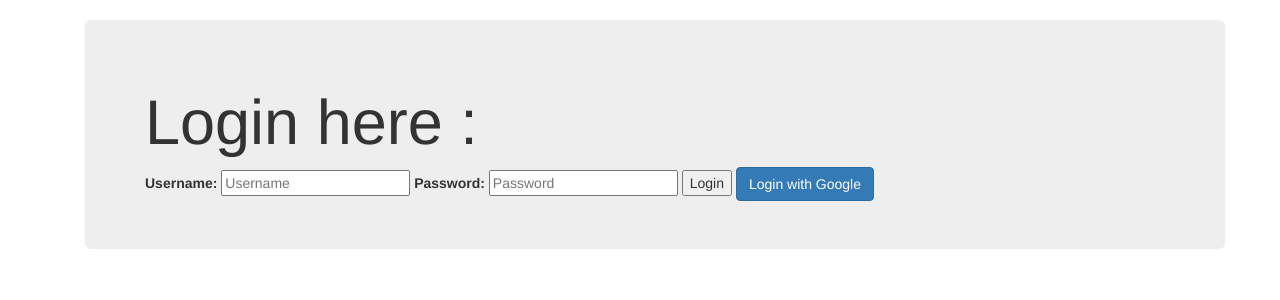
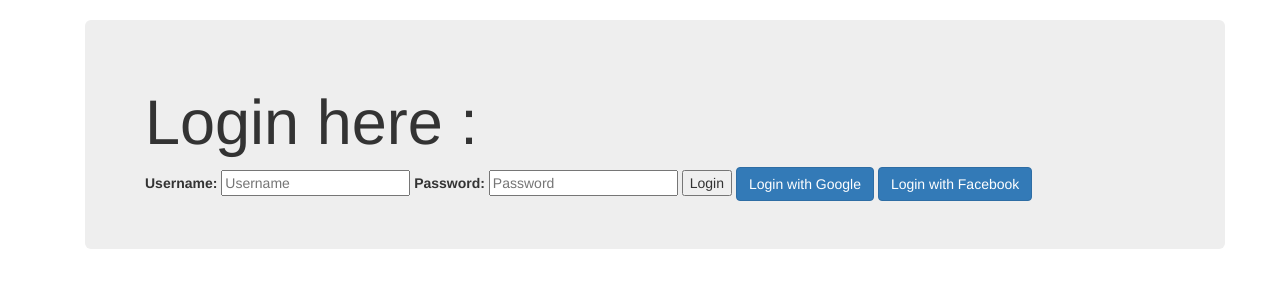
Before and after one commit to bluaries/TELLING, a Django app: page /login/user_login/ in a window 1280 px wide. Shown: the part 51-351 px from the top of the page. Run offline with Django 3.2, Linux system fonts and the light colour scheme; some libraries are stand-ins or nearby versions.

Commit message:
Add OAuth login with Facebook

```diff
--- a/mysite/settings.py
+++ b/mysite/settings.py
@@ -123,6 +123,7 @@ TEMPLATES = [
 
 AUTHENTICATION_BACKENDS = (
     'social_core.backends.google.GoogleOAuth2',
+    'social_core.backends.facebook.FacebookOAuth2',
     'django.contrib.auth.backends.ModelBackend',
 )
 
@@ -156,3 +157,6 @@ LOGOUT_REDIRECT_URL = '/'
 
 SOCIAL_AUTH_GOOGLE_OAUTH2_KEY = '556472444264-hdn1oa30q50jhg2c8j0u1vqs7v9jn233.apps.googleusercontent.com'
 SOCIAL_AUTH_GOOGLE_OAUTH2_SECRET = 'ufjZg5BYzXbfIM__STPcGmKW'
+
+SOCIAL_AUTH_FACEBOOK_KEY = "351896069246021"
+SOCIAL_AUTH_FACEBOOK_SECRET = "f082e735232d1b4ce4c674abd61882e4"
--- a/templates/login/index.html
+++ b/templates/login/index.html
@@ -12,9 +12,13 @@
       <p>Logged as {{ user.username }}</p>
       <a class="btn btn-primary" href="{% url 'logout' %}">Logout</a>
     {% else %}
-    <!-- login with google -->
+    <!-- login with Google -->
       <a class="btn btn-primary" href="{% url 'social:begin' 'google-oauth2' %}">
         Login with Google
+      </a>
+      <!-- login with Facebook -->
+      <a  class="btn btn-primary" href="{% url 'social:begin' 'facebook' %}">
+        Login with Facebook
       </a>
     {% endif %}
   </div>
--- a/templates/login/login.html
+++ b/templates/login/login.html
@@ -11,10 +11,15 @@
 <label for="password">Password:</label>
           <input type="password" name="password" placeholder="Password">
 <input type="submit" name="" value="Login">
-<!-- log in with google -->
+<!-- log in with Google -->
 <a class="btn btn-primary" href="{% url 'social:begin' 'google-oauth2' %}">
   Login with Google
 </a>
+<!-- login with Facebook -->
+<a  class="btn btn-primary" href="{% url 'social:begin' 'facebook' %}">
+  Login with Facebook
+</a>
+</button>
 </form>
 </div>
   </div>
```
